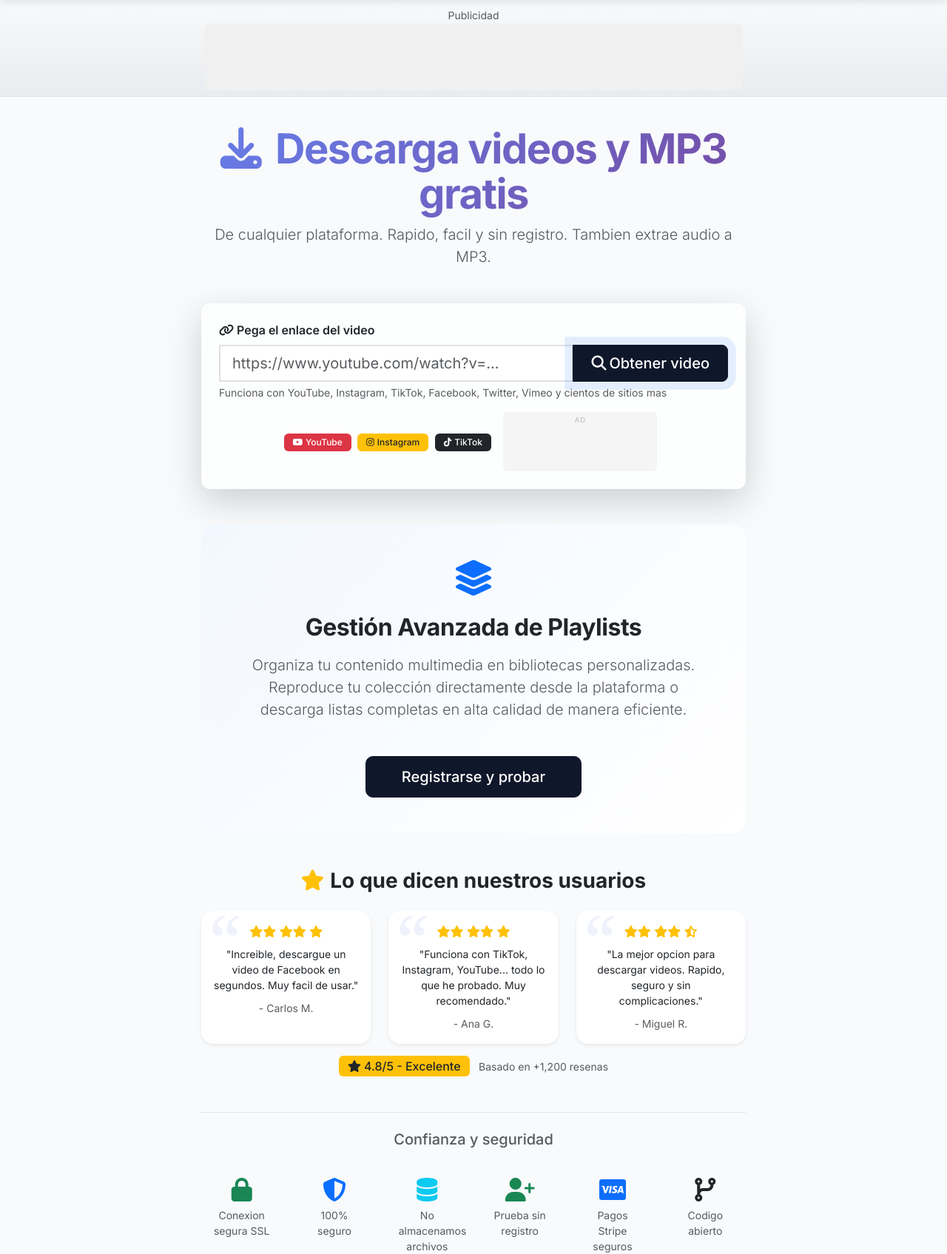
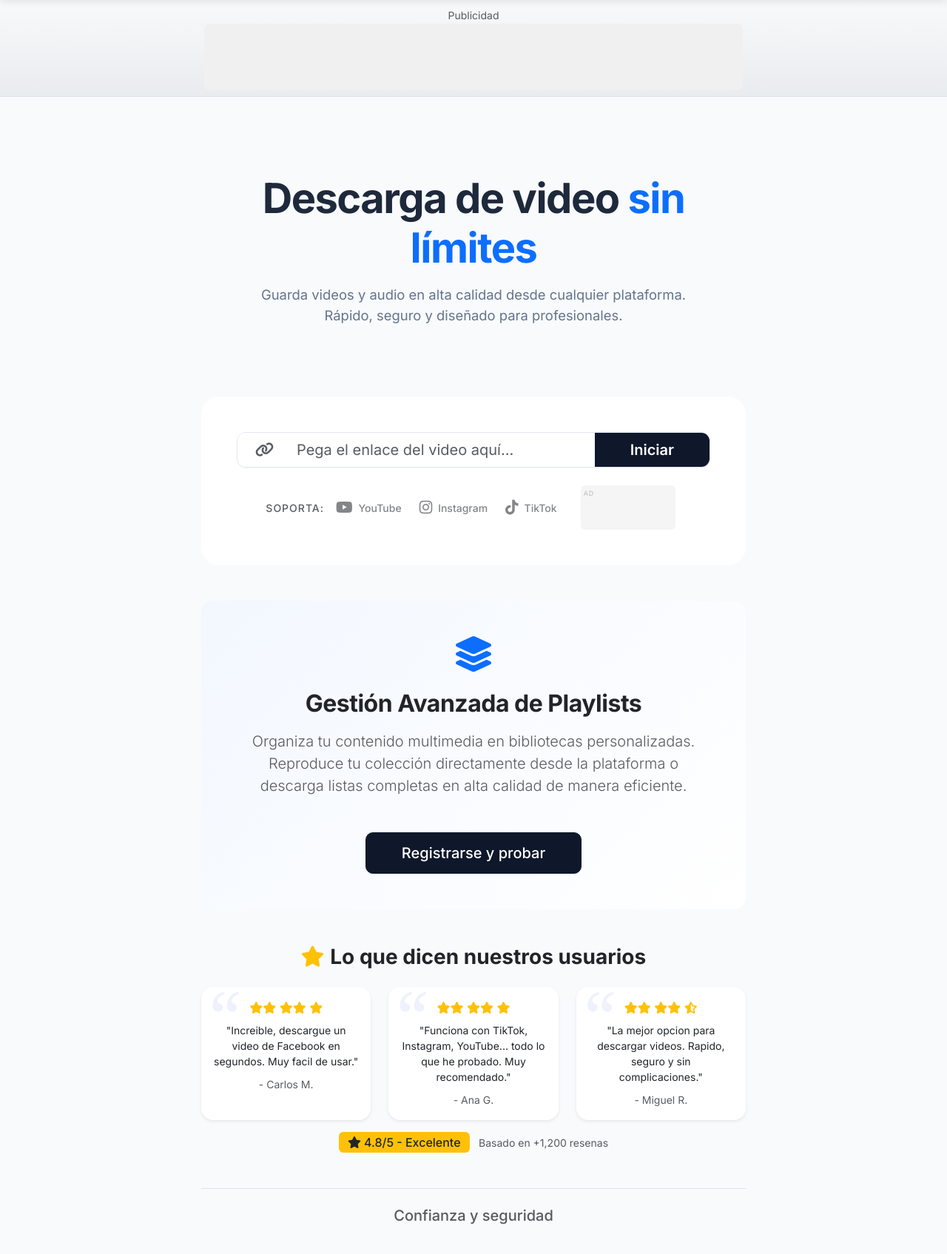
Before and after one commit to SantiagoSerna76/SaveWave, a Flask app: page / in a window 1280 px wide. Shown: the part 61-1756 px from the top of the page at 74% size. Run offline with Flask 3, Linux system fonts and the light colour scheme; some libraries are stand-ins or nearby versions.

Commit message:
style: Redesign hero section and download form to an elegant minimalist SaaS UI

```diff
--- a/templates/index.html
+++ b/templates/index.html
@@ -5,59 +5,54 @@
 {% block content %}
 <div class="row justify-content-center">
     <div class="col-lg-8">
-        <!-- ==================== HERO / TITULO ==================== -->
-        <div class="text-center mb-5">
-            <h1 class="hero-title display-4 fw-bold">
-                <i class="fas fa-download text-primary me-2"></i>
-                Descarga videos y MP3 gratis
+        <!-- ==================== HERO / TITULO (ELEGANT SAAS UI) ==================== -->
+        <div class="text-center py-5 mt-3 mb-4">
+            <h1 class="display-4 fw-bold mb-3" style="letter-spacing: -1.5px; color: var(--text-color);">
+                Descarga de video <span class="text-primary">sin límites</span>
             </h1>
-            <p class="lead text-muted">
-                De cualquier plataforma. Rapido, facil y sin registro. Tambien extrae audio a MP3.
+            <p class="lead mb-4 mx-auto" style="max-width: 600px; color: var(--text-muted); font-size: 1.15rem; font-weight: 400;">
+                Guarda videos y audio en alta calidad desde cualquier plataforma.
+                Rápido, seguro y diseñado para profesionales.
             </p>
         </div>
 
         <!-- ==================== FORMULARIO DE DESCARGA ==================== -->
-        <div class="card glass-card shadow-lg border-0">
-            <div class="card-body p-4">
+        <div class="card shadow-md border-0" style="border-radius: 24px; background: var(--card-bg);">
+            <div class="card-body p-4 p-md-5">
                 <form id="downloadForm" method="POST">
-                    <div class="mb-3">
-                        <label for="urlInput" class="form-label fw-semibold">
-                            <i class="fas fa-link me-1"></i>Pega el enlace del video
-                        </label>
-                        <div class="url-input-wrapper input-group input-group-lg">
+                    <div class="mb-4">
+                        <div class="input-group input-group-lg" style="box-shadow: var(--shadow-sm); border-radius: 12px; overflow: hidden; border: 1px solid var(--card-border);">
+                            <span class="input-group-text bg-transparent border-0 text-muted ps-4" style="background: var(--card-bg) !important;">
+                                <i class="fas fa-link"></i>
+                            </span>
                             <input
                                 type="url"
-                                class="form-control"
+                                class="form-control border-0 px-3"
                                 id="urlInput"
-                                placeholder="https://www.youtube.com/watch?v=..."
+                                placeholder="Pega el enlace del video aquí..."
+                                style="box-shadow: none; background: var(--card-bg);"
                                 required
                             >
-                            <button type="submit" class="btn btn-primary px-4 btn-pulse" id="submitBtn">
-                                <i class="fas fa-search me-1"></i>Obtener video
+                            <button type="submit" class="btn btn-primary px-5 fw-semibold border-0" id="submitBtn" style="border-radius: 0;">
+                                Iniciar
                             </button>
-                        </div>
-                        <div class="form-text">
-                            Funciona con YouTube, Instagram, TikTok, Facebook, Twitter, Vimeo y cientos de sitios mas
                         </div>
                     </div>
                 </form>
 
                 <!-- ==================== PLATAFORMAS SOPORTADAS ==================== -->
-                <div class="text-center mt-3">
-                    <span class="badge bg-danger me-1">
-                        <i class="fab fa-youtube me-1"></i>YouTube
-                    </span>
-                    <span class="badge bg-warning text-dark me-1">
-                        <i class="fab fa-instagram me-1"></i>Instagram
-                    </span>
-                    <span class="badge bg-dark me-1">
-                        <i class="fab fa-tiktok me-1"></i>TikTok
-                    </span>
+                <div class="d-flex align-items-center justify-content-center flex-wrap gap-3 mt-4">
+                    <span class="text-muted small fw-medium text-uppercase" style="letter-spacing: 1px;">Soporta:</span>
+                    <div class="d-flex gap-4 opacity-75">
+                        <div class="d-flex align-items-center gap-2"><i class="fab fa-youtube text-muted fs-5"></i><span class="small fw-medium text-muted">YouTube</span></div>
+                        <div class="d-flex align-items-center gap-2"><i class="fab fa-instagram text-muted fs-5"></i><span class="small fw-medium text-muted">Instagram</span></div>
+                        <div class="d-flex align-items-center gap-2"><i class="fab fa-tiktok text-muted fs-5"></i><span class="small fw-medium text-muted">TikTok</span></div>
+                    </div>
                     {% if ads_enabled %}
-                    <div class="ad-inline ms-2">
-                        <div class="ad-label">Ad</div>
+                    <div class="ad-inline ms-3">
+                        <div class="ad-label" style="font-size: 0.55rem;">Ad</div>
                         <ins class="adsbygoogle"
-                             style="display:inline-block;width:200px;height:50px"
+                             style="display:inline-block;width:120px;height:30px"
                              data-ad-client="{{ adsense_client }}"
                              data-ad-slot="1111111111"></ins>
                         <script>(adsbygoogle = window.adsbygoogle || []).push({});</script>
```
